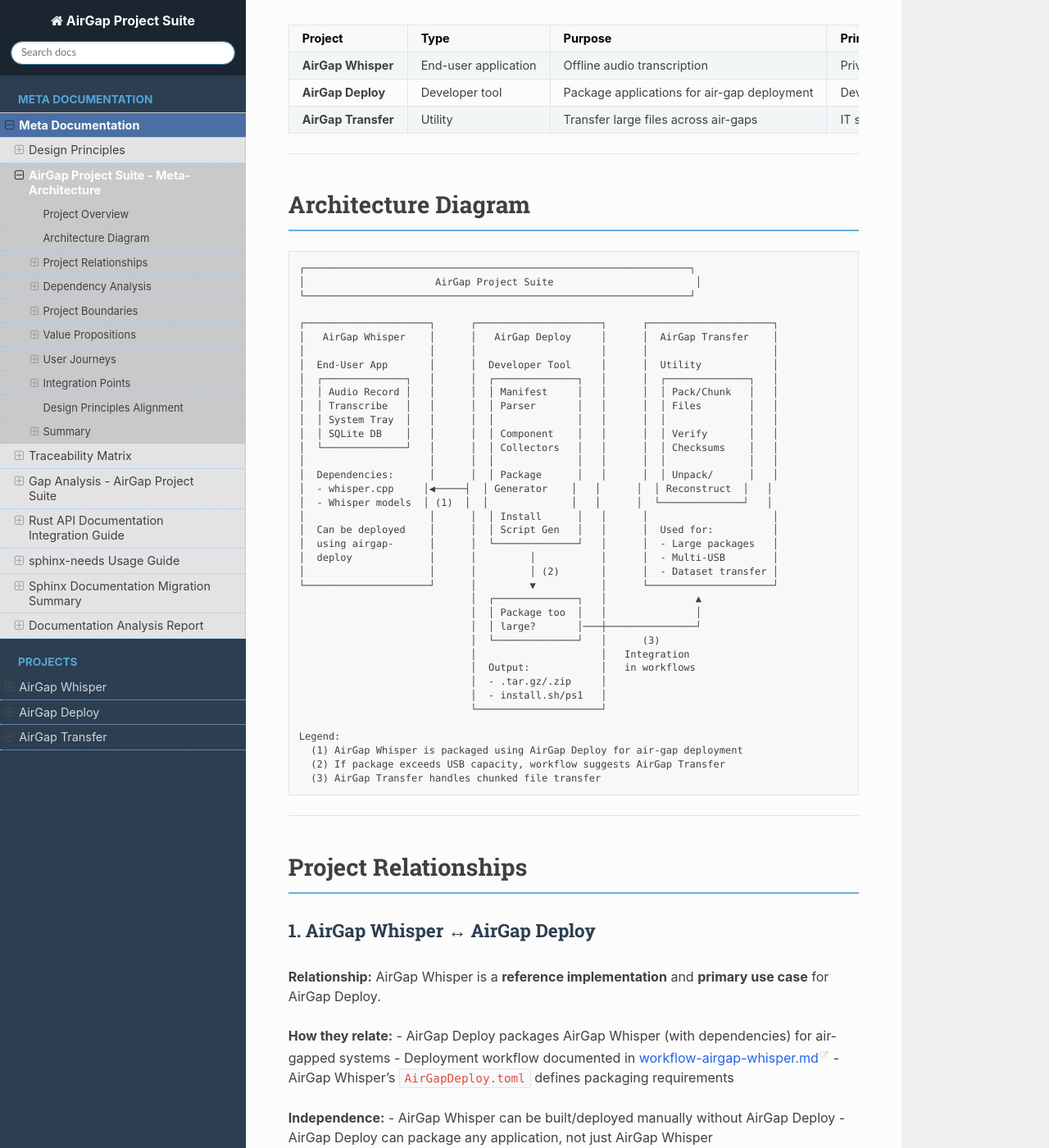
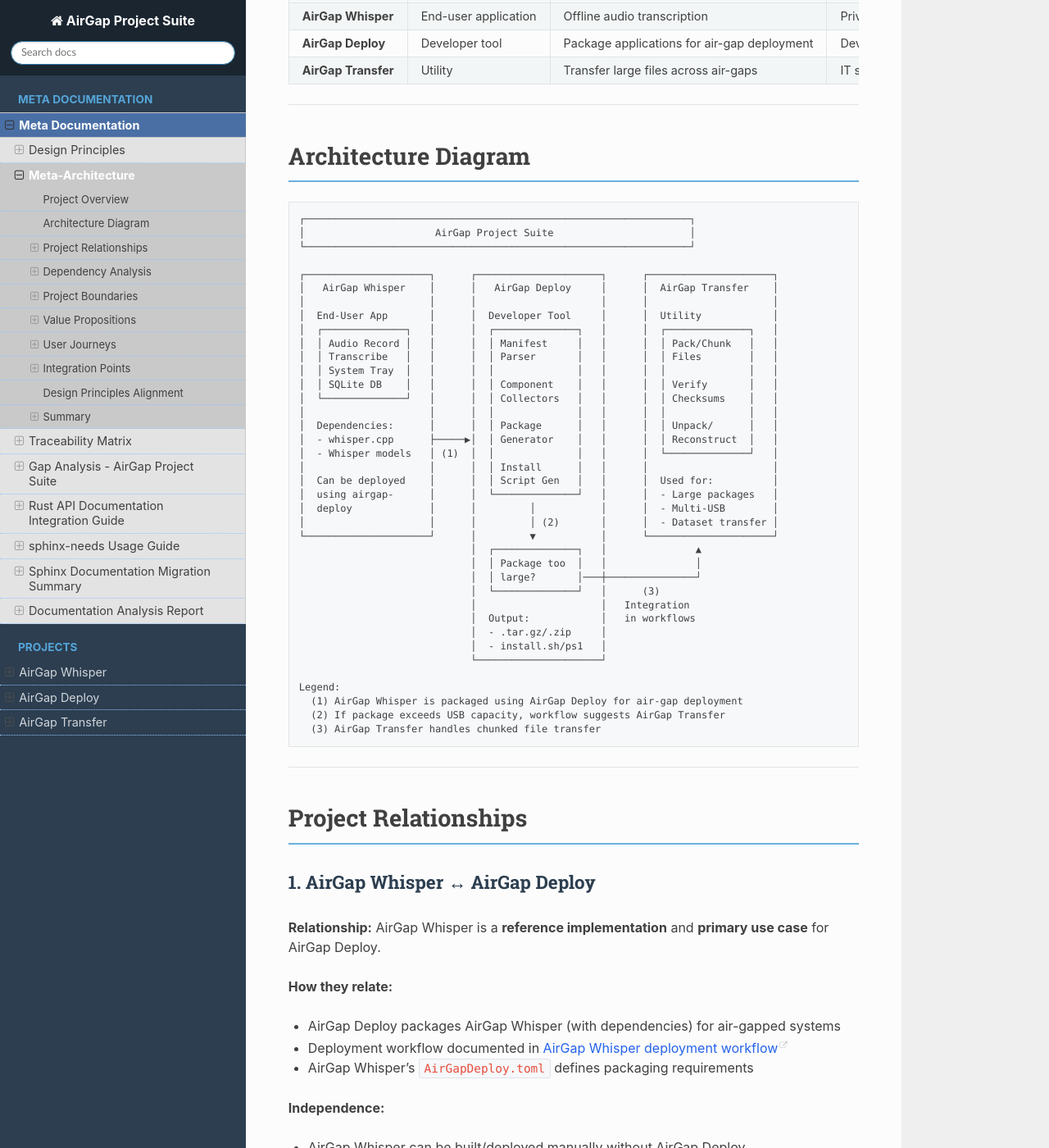
Before and after one commit to Cleanroom-Labs/cleanroom-technical-docs, a Sphinx documentation site: the page built from source/meta/meta-architecture.rst, in a window 1280 px wide and 1400 px high, scrolled down 519 px. Shown: the whole window at 82% size. Built offline with Sphinx 7.4.7 and the Read the Docs theme 3.1.0, drawn with Linux system fonts in a browser that asks for light colours; some of the changed text lies outside the part shown.

Commit message:
Made minor improvements to a small portion of the documentation

```diff
--- a/source/meta/meta-architecture.rst
+++ b/source/meta/meta-architecture.rst
@@ -1,7 +1,7 @@
-AirGap Project Suite - Meta-Architecture
-========================================
+Meta-Architecture
+=================
 
-**Created:** 2026-01-04 **Purpose:** Document relationships, boundaries, and dependencies between the three AirGap projects
+**Purpose:** Document relationships, boundaries, and dependencies between the three AirGap projects
 
 --------------
 
@@ -25,10 +25,10 @@
 Architecture Diagram
 --------------------
 
-::
+.. code-block:: none
 
    ┌─────────────────────────────────────────────────────────────────┐
-   │                      AirGap Project Suite                        │
+   │                      AirGap Project Suite                       │
    └─────────────────────────────────────────────────────────────────┘
 
    ┌─────────────────────┐      ┌─────────────────────┐      ┌─────────────────────┐
@@ -43,8 +43,8 @@
    │  └──────────────┘   │      │  │ Collectors   │   │      │  │ Checksums    │   │
    │                     │      │  │              │   │      │  │              │   │
    │  Dependencies:      │      │  │ Package      │   │      │  │ Unpack/      │   │
-   │  - whisper.cpp     │◀─────┤  │ Generator    │   │      │  │ Reconstruct  │   │
-   │  - Whisper models  │ (1)  │  │              │   │      │  └──────────────┘   │
+   │  - whisper.cpp      ├─────▶│  │ Generator    │   │      │  │ Reconstruct  │   │
+   │  - Whisper models   │ (1)  │  │              │   │      │  └──────────────┘   │
    │                     │      │  │ Install      │   │      │                     │
    │  Can be deployed    │      │  │ Script Gen   │   │      │  Used for:          │
    │  using airgap-      │      │  └──────────────┘   │      │  - Large packages   │
@@ -76,9 +76,16 @@
 
 **Relationship:** AirGap Whisper is a **reference implementation** and **primary use case** for AirGap Deploy.
 
-**How they relate:** - AirGap Deploy packages AirGap Whisper (with dependencies) for air-gapped systems - Deployment workflow documented in `workflow-airgap-whisper.md <AirGap Deploy/use-case-analysis/workflow-airgap-whisper.md>`__ - AirGap Whisper’s ``AirGapDeploy.toml`` defines packaging requirements
+**How they relate:**
 
-**Independence:** - AirGap Whisper can be built/deployed manually without AirGap Deploy - AirGap Deploy can package any application, not just AirGap Whisper
+- AirGap Deploy packages AirGap Whisper (with dependencies) for air-gapped systems
+- Deployment workflow documented in `AirGap Whisper deployment workflow <airgap-deploy/use-cases/workflow-airgap-whisper.rst>`__
+- AirGap Whisper’s ``AirGapDeploy.toml`` defines packaging requirements
+
+**Independence:**
+
+- AirGap Whisper can be built/deployed manually without AirGap Deploy
+- AirGap Deploy can package any application, not just AirGap Whisper
 
 **Code dependencies:** None (no compile-time or runtime dependency)
 
@@ -89,7 +96,11 @@
 
 **Relationship:** AirGap Transfer is an **optional workflow enhancement** for AirGap Deploy.
 
-**How they relate:** - When AirGap Deploy creates packages larger than USB capacity, workflows suggest using AirGap Transfer - AirGap Transfer chunks the deployment package for multi-USB transfer - Integration is at the **workflow level**, not code level
+**How they relate:**
+
+- When AirGap Deploy creates packages larger than USB capacity, workflows suggest using AirGap Transfer
+- AirGap Transfer chunks the deployment package for multi-USB transfer
+- Integration is at the **workflow level**, not code level
 
 **Example workflow:**
 
@@ -111,7 +122,10 @@
    cd ~/deployment/ollama-deploy
    sudo ./install.sh
 
-**Independence:** - AirGap Deploy works fine for packages that fit on single USB - AirGap Transfer can be used for any large file transfer, not just deployment packages
+**Independence:**
+
+- AirGap Deploy works fine for packages that fit on single USB
+- AirGap Transfer can be used for any large file transfer, not just deployment packages
 
 **Code dependencies:** None (workflow integration only)
 
@@ -122,7 +136,10 @@
 
 **Relationship:** No direct relationship.
 
-**Indirect connection:** - If AirGap Whisper is packaged with large models, the deployment package might need AirGap Transfer - AirGap Whisper mentioned in AirGap Transfer docs as example use case
+**Indirect connection:**
+
+- If AirGap Whisper is packaged with large models, the deployment package might need AirGap Transfer
+- AirGap Whisper mentioned in AirGap Transfer docs as example use case
 
 **Code dependencies:** None
 
@@ -134,7 +151,7 @@
 Compile-Time Dependencies
 ~~~~~~~~~~~~~~~~~~~~~~~~~
 
-::
+.. code-block:: none
 
    AirGap Whisper dependencies:
      - whisper.cpp (external, build-time)
@@ -143,20 +160,21 @@
 
    AirGap Deploy dependencies:
      - Rust crates: reqwest, serde, toml, tar, etc.
+     - Dependency on AirGap Transfer
      - NO dependency on AirGap Whisper or AirGap Transfer
 
    AirGap Transfer dependencies:
      - Rust crates: sha2, minimal stdlib usage
      - NO dependency on AirGap Whisper or AirGap Deploy
 
-**Result:** ✅ **Zero circular dependencies** - All three projects are completely independent at the code level.
+**Result:** ✅ **Zero circular dependencies**.
 
 --------------
 
 Runtime Dependencies
 ~~~~~~~~~~~~~~~~~~~~
 
-::
+.. code-block:: none
 
    AirGap Whisper runtime:
      - Requires whisper.cpp binary (external process)
@@ -178,7 +196,7 @@
 Workflow Dependencies
 ~~~~~~~~~~~~~~~~~~~~~
 
-::
+.. code-block:: none
 
    Developer deploying AirGap Whisper:
      1. Use AirGap Deploy to create package
@@ -204,33 +222,75 @@
 AirGap Whisper
 ~~~~~~~~~~~~~~
 
-**Scope:** - ✅ Audio recording and transcription - ✅ System tray interface - ✅ Hotkey management - ✅ Transcription history (SQLite) - ✅ Privacy-focused, offline-first
+**Scope:**
 
-**Out of scope:** - ❌ Deployment packaging (that’s AirGap Deploy) - ❌ File transfer utilities (that’s AirGap Transfer) - ❌ Network communication (violates privacy principle)
+- ✅ Audio recording and transcription
+- ✅ System tray interface
+- ✅ Hotkey management
+- ✅ Transcription history (SQLite)
+- ✅ Privacy-focused, offline-first
 
-**Boundaries:** - End-user application, not a library or framework - Focused on single use case: offline transcription - Does NOT reuse code from AirGap Deploy or AirGap Transfer
+**Out of scope:**
+
+- ❌ Deployment packaging (that’s AirGap Deploy)
+- ❌ File transfer utilities (that’s AirGap Transfer)
+- ❌ Network communication (violates privacy principle)
+
+**Boundaries:**
+
+- End-user application, not a library or framework
+- Focused on single use case: offline transcription
+- Does NOT reuse code from AirGap Deploy or AirGap Transfer
 
 --------------
 
 AirGap Deploy
 ~~~~~~~~~~~~~
 
-**Scope:** - ✅ Parse deployment manifests (TOML) - ✅ Collect application components (source, binaries, models) - ✅ Generate installation scripts (Bash, PowerShell) - ✅ Package for air-gap deployment - ✅ Generic, works for any application
+**Scope:**
 
-**Out of scope:** - ❌ Large file chunking/transfer (suggest AirGap Transfer in workflows) - ❌ Application-specific logic (remains generic) - ❌ Runtime dependencies on specific applications
+- ✅ Parse deployment manifests (TOML)
+- ✅ Collect application components (source, binaries, models)
+- ✅ Generate installation scripts (Bash, PowerShell)
+- ✅ Package for air-gap deployment
+- ✅ Generic, works for any application
 
-**Boundaries:** - Developer tool, not end-user application - Generic packaging framework, not AirGap Whisper-specific - Does NOT include chunking logic (delegates to AirGap Transfer)
+**Out of scope:**
+
+- ❌ Large file chunking/transfer (suggest AirGap Transfer in workflows)
+- ❌ Application-specific logic (remains generic)
+- ❌ Runtime dependencies on specific applications
+
+**Boundaries:**
+
+- Developer tool, not end-user application
+- Generic packaging framework, not AirGap Whisper-specific
+- Does NOT include chunking logic (delegates to AirGap Transfer)
 
 --------------
 
 AirGap Transfer
 ~~~~~~~~~~~~~~~
 
-**Scope:** - ✅ Chunk large files/directories - ✅ SHA-256 verification - ✅ Resume interrupted transfers - ✅ Reconstruct files on destination - ✅ Generic, works for any large data
+**Scope:**
 
-**Out of scope:** - ❌ Application packaging (that’s AirGap Deploy) - ❌ Deployment orchestration (users combine tools in workflows) - ❌ Audio transcription or other application features
+- ✅ Chunk large files/directories
+- ✅ SHA-256 verification
+- ✅ Resume interrupted transfers
+- ✅ Reconstruct files on destination
+- ✅ Generic, works for any large data
 
-**Boundaries:** - Utility for file transfer, not a packaging framework - Generic, not specific to AirGap Whisper or deployment workflows - Single responsibility: move large data across air-gaps safely
+**Out of scope:**
+
+- ❌ Application packaging (that’s AirGap Deploy)
+- ❌ Deployment orchestration (users combine tools in workflows)
+- ❌ Audio transcription or other application features
+
+**Boundaries:**
+
+- Utility for file transfer, not a packaging framework
+- Generic, not specific to AirGap Whisper or deployment workflows
+- Single responsibility: move large data across air-gaps safely
 
 --------------
 
@@ -246,7 +306,12 @@
 
 **Value:** “Private, offline audio transcription you can trust”
 
-**Target audience:** - Privacy-conscious professionals - Government/military users in air-gapped environments - Researchers handling sensitive data - Accessibility users needing offline voice-to-text
+**Target audience:**
+
+- Privacy-conscious professionals
+- Government/military users in air-gapped environments
+- Researchers handling sensitive data
+- Accessibility users needing offline voice-to-text
 
 **Alternative to:** Cloud transcription services (Google, AWS Transcribe, Whisper API)
 
@@ -261,7 +326,11 @@
 
 **Value:** “Deploy any application to air-gapped systems with one manifest”
 
-**Target audience:** - Developers releasing software for air-gapped use - DevOps/release engineers - Open-source maintainers targeting security-sensitive users
+**Target audience:**
+
+- Developers releasing software for air-gapped use
+- DevOps/release engineers
+- Open-source maintainers targeting security-sensitive users
 
 **Alternative to:** Manual packaging, custom deployment scripts per application
 
@@ -276,7 +345,11 @@
 
 **Value:** “Safely transfer multi-GB datasets across air-gaps”
 
-**Target audience:** - IT staff managing air-gapped infrastructure - Users needing to transfer large datasets (models, datasets, backups) - Anyone working with data that exceeds USB capacity
+**Target audience:**
+
+- IT staff managing air-gapped infrastructure
+- Users needing to transfer large datasets (models, datasets, backups)
+- Anyone working with data that exceeds USB capacity
 
 **Alternative to:** Manual chunking with ``split``, complex rsync workflows, proprietary tools
 
@@ -294,7 +367,15 @@
 
 **Scenario:** Create a release package for end users to install on air-gapped systems
 
-**Steps:** 1. **Developer** creates ``AirGapDeploy.toml`` manifest for AirGap Whisper 2. **Developer** runs ``AirGap Deploy prep`` → generates package (~300MB) 3. Package fits on single USB, no need for AirGap Transfer 4. **Developer** uploads package to GitHub releases 5. **End user** downloads package, transfers via USB 6. **End user** extracts and runs ``./install.sh`` 7. **End user** uses AirGap Whisper for transcription
+**Steps:**
+
+1. **Developer** creates ``AirGapDeploy.toml`` manifest for AirGap Whisper
+2. **Developer** runs ``AirGap Deploy prep`` → generates package (~300MB)
+3. Package fits on single USB, no need for AirGap Transfer
+4. **Developer** uploads package to GitHub releases
+5. **End user** downloads package, transfers via USB
+6. **End user** extracts and runs ``./install.sh``
+7. **End user** uses AirGap Whisper for transcription
 
 **Tools used:** AirGap Deploy (packaging), AirGap Whisper (end use)
 
@@ -307,7 +388,16 @@
 
 **Scenario:** Deploy Ollama with multiple LLM models (20GB total) to air-gapped system
 
-**Steps:** 1. **Developer** creates ``AirGapDeploy.ollama.toml`` with 3 models 2. **Developer** runs ``AirGap Deploy prep`` → 20GB package 3. Package exceeds 16GB USB capacity 4. **Developer** runs ``AirGap Transfer pack`` → chunks into 2x 10GB chunks 5. **Developer** uploads chunks to file server 6. **User** downloads chunks, transfers with 2x USB drives 7. **User** runs ``AirGap Transfer unpack`` → reconstructs 20GB package 8. **User** extracts and runs ``./install.sh`` → installs Ollama + models
+**Steps:**
+
+1. **Developer** creates ``AirGapDeploy.ollama.toml`` with 3 models
+2. **Developer** runs ``AirGap Deploy prep`` → 20GB package
+3. Package exceeds 16GB USB capacity
+4. **Developer** runs ``AirGap Transfer pack`` → chunks into 2x 10GB chunks
+5. **Developer** uploads chunks to file server
+6. **User** downloads chunks, transfers with 2x USB drives
+7. **User** runs ``AirGap Transfer unpack`` → reconstructs 20GB package
+8. **User** extracts and runs ``./install.sh`` → installs Ollama + models
 
 **Tools used:** AirGap Deploy (packaging), AirGap Transfer (chunking), Ollama (end use)
 
@@ -320,7 +410,16 @@
 
 **Scenario:** Transfer 500GB research dataset from connected lab to air-gapped analysis system
 
-**Steps:** 1. **Researcher** has dataset in ``/data/research/`` 2. **Researcher** runs ``AirGap Transfer pack /data/research /media/usb1`` 3. Fills USB1 (16GB), prompts for USB2 4. Continues filling USB2, USB3, …, USB32 (32x 16GB USBs) 5. Physically transfers USBs to air-gapped system 6. **Researcher** runs ``AirGap Transfer unpack /media/usb1 /data/restored`` 7. Inserts each USB in sequence, AirGap Transfer reconstructs dataset 8. Verifies checksums, data integrity confirmed
+**Steps:**
+
+1. **Researcher** has dataset in ``/data/research/``
+2. **Researcher** runs ``AirGap Transfer pack /data/research /media/usb1``
+3. Fills USB1 (16GB), prompts for USB2
+4. Continues filling USB2, USB3, …, USB32 (32x 16GB USBs)
+5. Physically transfers USBs to air-gapped system
+6. **Researcher** runs ``AirGap Transfer unpack /media/usb1 /data/restored``
+7. Inserts each USB in sequence, AirGap Transfer reconstructs dataset
+8. Verifies checksums, data integrity confirmed
 
 **Tools used:** AirGap Transfer only (no deployment, no transcription)
 
@@ -332,9 +431,14 @@
 Documented Integration
 ~~~~~~~~~~~~~~~~~~~~~~
 
-**AirGap Deploy workflows mention AirGap Transfer:** - `workflow-ollama.md <AirGap Deploy/use-case-analysis/workflow-ollama.md>`__ - Shows chunking large Ollama packages - `workflow-airgap-whisper.md <AirGap Deploy/use-case-analysis/workflow-airgap-whisper.md>`__ - Notes option for large packages
+**AirGap Deploy workflows mention AirGap Transfer:**
 
-**AirGap Transfer docs mention AirGap Deploy:** - `overview.md <AirGap Transfer/use-case-analysis/overview.md>`__ - Lists integration with deployment workflows
+- `workflow-ollama.md <AirGap Deploy/use-case-analysis/workflow-ollama.md>`__ - Shows chunking large Ollama packages
+- `workflow-airgap-whisper.md <AirGap Deploy/use-case-analysis/workflow-airgap-whisper.md>`__ - Notes option for large packages
+
+**AirGap Transfer docs mention AirGap Deploy:**
+
+- `overview.md <AirGap Transfer/use-case-analysis/overview.md>`__ - Lists integration with deployment workflows
 
 **Cross-references maintained** in use case documentation.
 
@@ -343,7 +447,11 @@
 No Integration (By Design)
 ~~~~~~~~~~~~~~~~~~~~~~~~~~
 
-**AirGap Whisper does NOT integrate with the other tools:** - No awareness of AirGap Deploy or AirGap Transfer - Can be packaged manually, with AirGap Deploy, or by other means - Maintains complete independence
+**AirGap Whisper does NOT integrate with the other tools:**
+
+- No awareness of AirGap Deploy or AirGap Transfer
+- Can be packaged manually, with AirGap Deploy, or by other means
+- Maintains complete independence
 
 **This is intentional:** AirGap Whisper is an end-user application with its own value, not a component of a larger system.
 
@@ -388,11 +496,9 @@
 Key Insights
 ~~~~~~~~~~~~
 
-✅ **No circular dependencies** - Clean separation of concerns ✅ **Each project has distinct value** - Can be used independently ✅ **Optional workflow integration** - Users choose when to combine tools ✅ **Shared design principles** - Consistent philosophy across projects
+✅ **No circular dependencies**
 
-Next Steps
-~~~~~~~~~~
-
-- **Step 8:** Finalize high-level requirements (create AirGap Deploy SRS/SDD)
-- **Step 9:** Gap analysis (ensure all use cases are covered)
-- **Step 10:** Iterate to completeness
+- Clean separation of concerns ✅ **Each project has distinct value**
+- Can be used independently ✅ **Optional workflow integration**
+- Users choose when to combine tools ✅ **Shared design principles**
+- Consistent philosophy across projects
```
Also changed, not shown: source/meta/principles.rst (+19 -8 lines).
